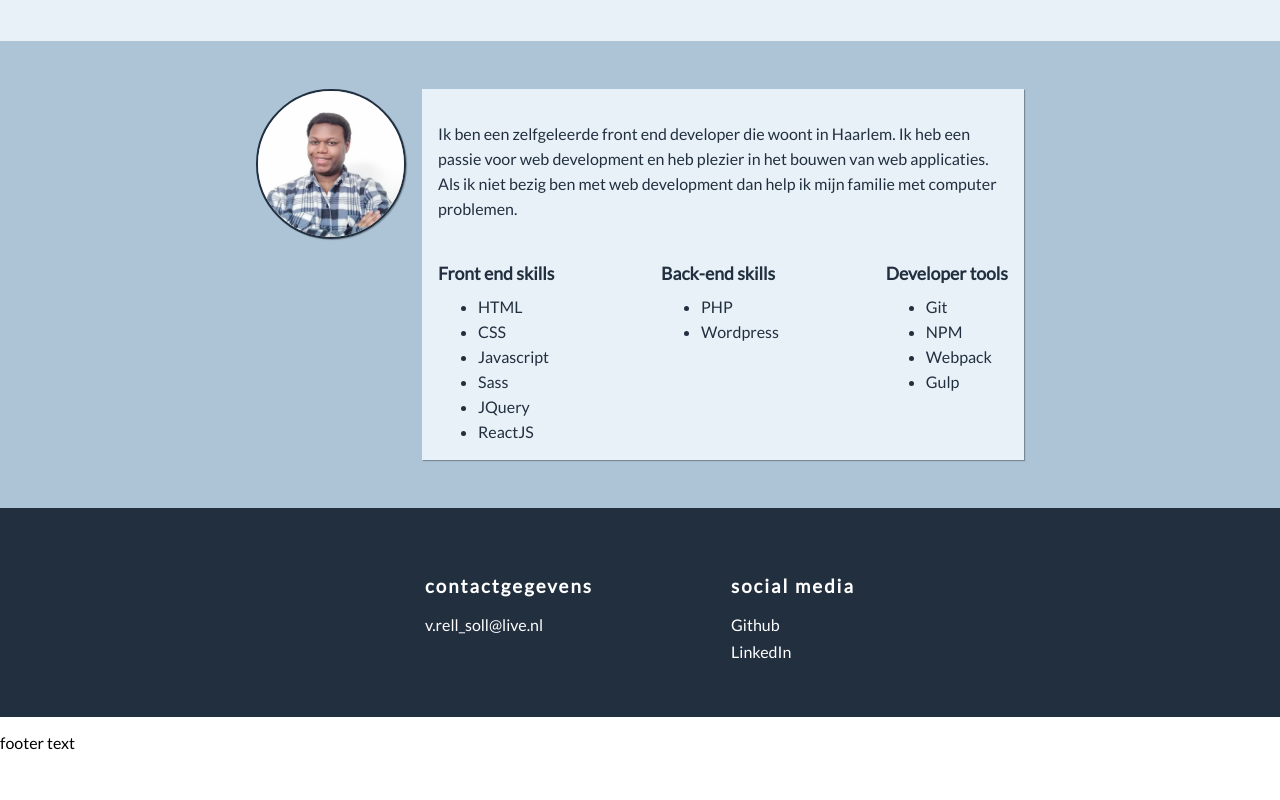
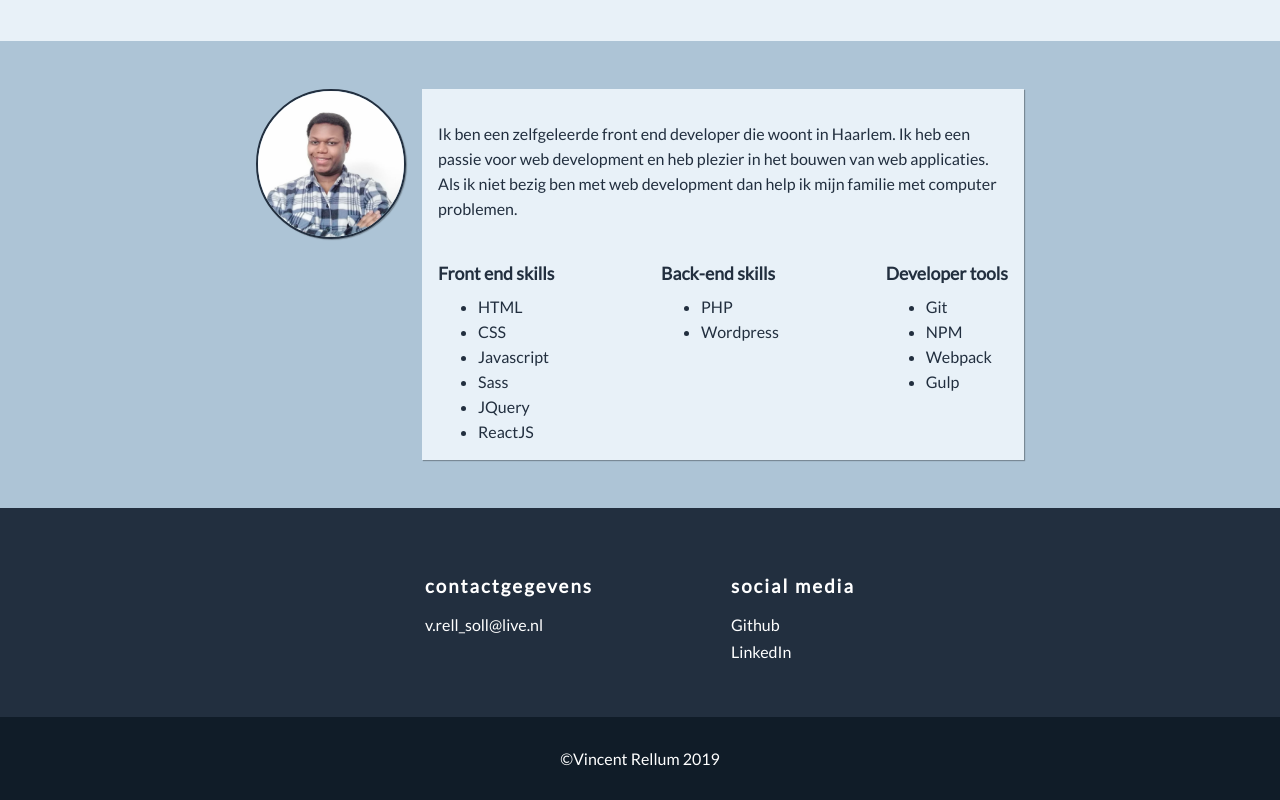
Before and after one commit to VinceRell/portfolio, a website built with webpack: page app/index.html in a window 1280 px wide. Shown: the part 1985-2785 px from the top of the page. Before the commit the page ends 2737 px from the top, so only its background shows below. Built offline with nearby package versions, Linux system fonts and the light colour scheme; files whose address does not match are found by name.

Commit message:
finished footer styling

```diff
--- a/app/assets/styles/main.scss
+++ b/app/assets/styles/main.scss
@@ -3,3 +3,4 @@
 @import './modules/projects';
 @import './modules/about';
 @import './modules/contact';
+@import './modules/footer';
--- /dev/null
+++ b/app/assets/styles/modules/_footer.scss
@@ -0,0 +1,11 @@
+.footer {
+    background: $title;
+    padding: 2rem 0;
+
+    &__text {
+        margin: 0;
+        padding: 0;
+        color: #fff;
+        text-align: center;
+    }
+}
--- a/app/index.html
+++ b/app/index.html
@@ -181,8 +181,8 @@
         </section>
     </main>
 
-    <footer>
-        <p>footer text</p>
+    <footer class="footer">
+        <p class="footer__text">&copy;Vincent Rellum 2019</p>
     </footer>
 </body>
 
```
